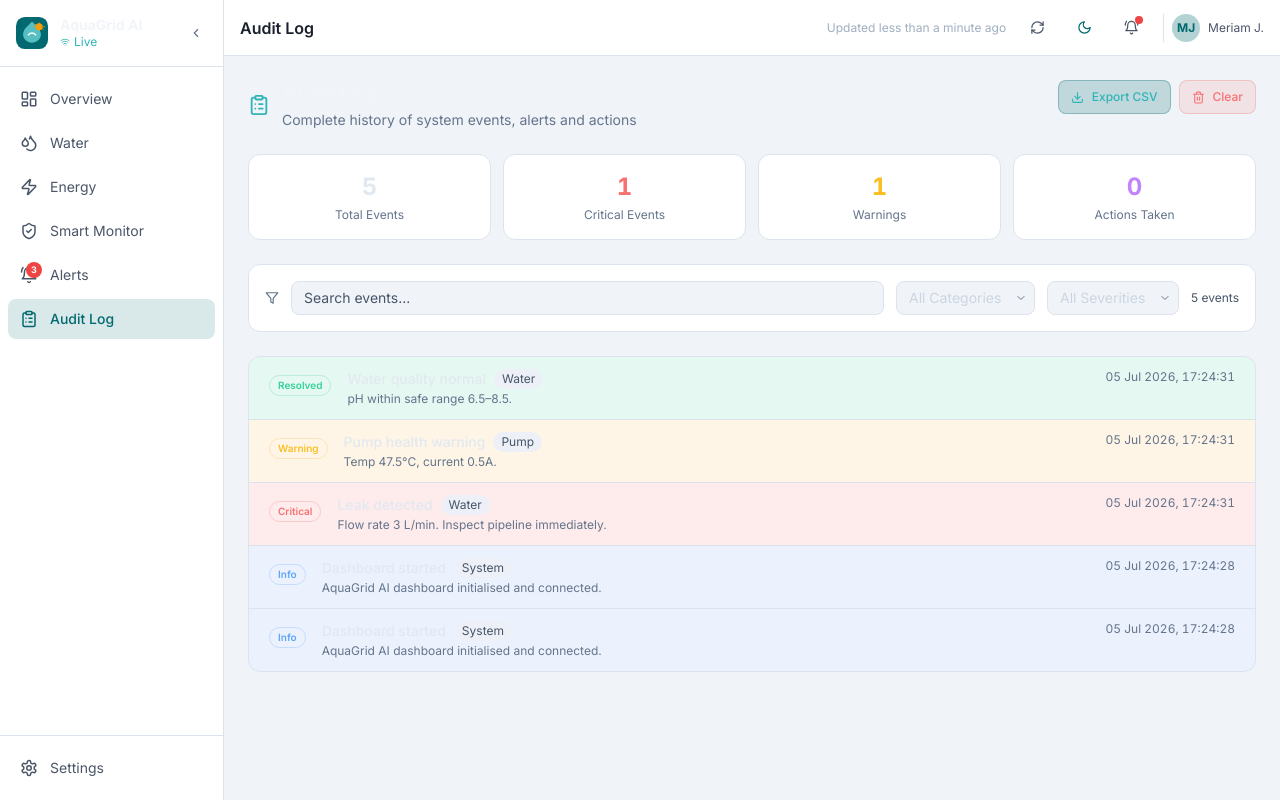
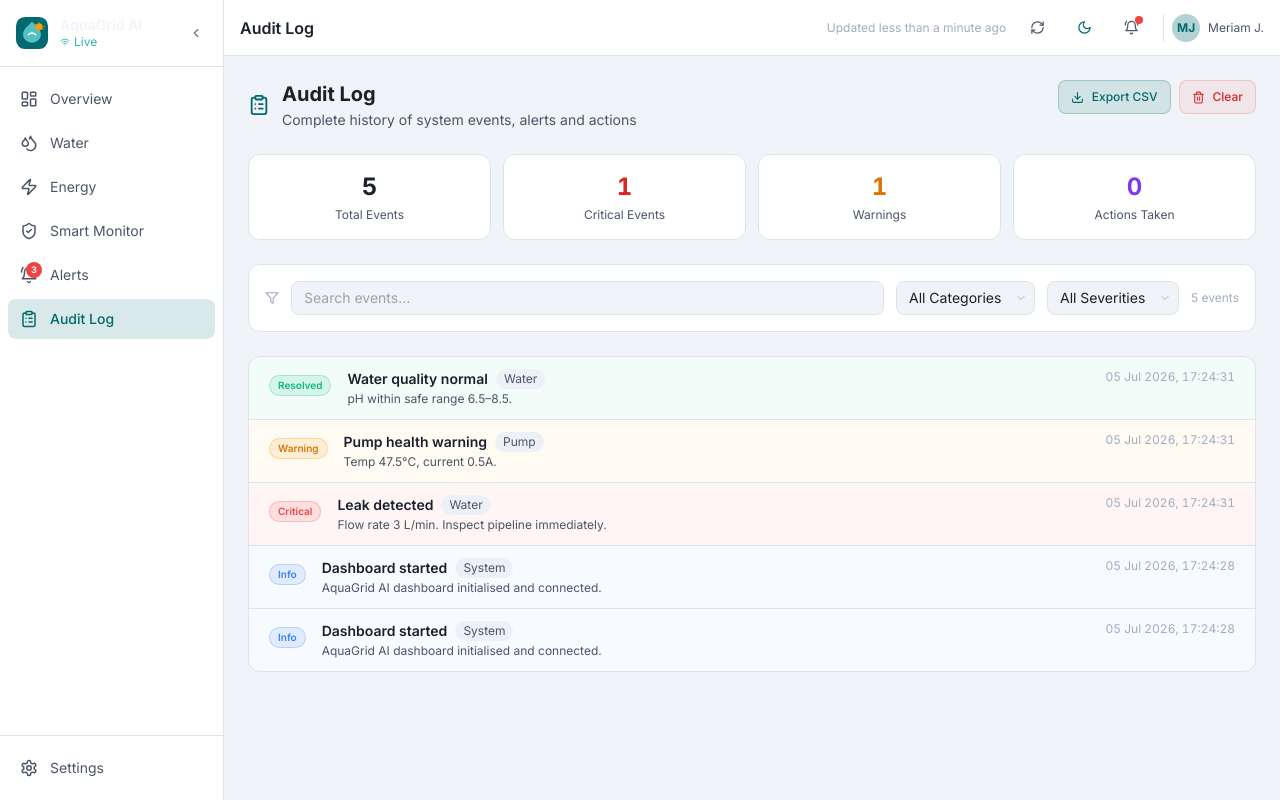
Before and after one commit to meriamjadoui/AquaGrid-AI, a React (Vite) app in the folder dashboard/: page /audit in a window 1280 px wide. Built offline with nearby package versions, Linux system fonts and the light colour scheme.

Commit message:
fix: AuditPage full light/dark theme compliance — CSS vars, readable titles, soft row tints

```diff
--- a/dashboard/src/pages/AuditPage.jsx
+++ b/dashboard/src/pages/AuditPage.jsx
@@ -1,6 +1,7 @@
 import React, { useState, useMemo } from 'react'
 import { ClipboardList, Filter, Download, Trash2, ChevronDown } from 'lucide-react'
 import useAuditLog, { SEVERITY, CATEGORY } from '../store/useAuditLog'
+import useStore from '../store/useStore'
 
 const ALL = 'All'
 
@@ -29,8 +30,18 @@ function downloadCSV(events) {
   a.click()
 }
 
+// KPI card colour config — theme-aware via inline style
+const KPI_COLORS = [
+  { label: 'Total Events',    key: 'total',    light: '#1a202c', dark: '#e2e8f0'  },
+  { label: 'Critical Events', key: 'critical', light: '#dc2626', dark: '#f87171'  },
+  { label: 'Warnings',        key: 'warning',  light: '#d97706', dark: '#fbbf24'  },
+  { label: 'Actions Taken',   key: 'action',   light: '#7c3aed', dark: '#a78bfa'  },
+]
+
 export default function AuditPage() {
   const { events, clearLog } = useAuditLog()
+  const theme = useStore(s => s.theme)
+  const isDark = theme === 'dark'
 
   const [filterCategory, setFilterCategory] = useState(ALL)
   const [filterSeverity, setFilterSeverity] = useState(ALL)
@@ -50,135 +61,192 @@ export default function AuditPage() {
 
   const totalPages = Math.max(1, Math.ceil(filtered.length / PER_PAGE))
   const paginated  = filtered.slice((page - 1) * PER_PAGE, page * PER_PAGE)
+  const setFilter  = (fn, val) => { fn(val); setPage(1) }
 
-  // Reset page when filters change
-  const setFilter = (fn, val) => { fn(val); setPage(1) }
-
-  // Summary counts
   const counts = useMemo(() => ({
+    total:    events.length,
     critical: events.filter(e => e.severity === 'critical').length,
     warning:  events.filter(e => e.severity === 'warning').length,
     action:   events.filter(e => e.severity === 'action').length,
-    total:    events.length,
   }), [events])
+
+  // Reusable theme-aware colour shortcuts
+  const text        = 'var(--color-text)'
+  const textMuted   = 'var(--color-text-muted)'
+  const textFaint   = 'var(--color-text-faint)'
+  const surfaceBg   = 'var(--color-surface-bg)'
+  const surfaceBorder = 'var(--color-surface-border)'
+  const surfaceHover  = 'var(--color-surface-hover)'
+  const surfaceOffset = 'var(--color-surface-offset)'
 
   return (
     <div className="space-y-6">
-      {/* Header */}
+
+      {/* ── Header ── */}
       <div className="flex items-start justify-between gap-4">
         <div className="flex items-center gap-3">
-          <ClipboardList size={22} className="text-primary-400" />
+          <ClipboardList size={22} className="text-primary-500" />
           <div>
-            <h2 className="text-xl font-bold text-slate-100">Audit Log</h2>
-            <p className="text-sm text-slate-500 mt-0.5">Complete history of system events, alerts and actions</p>
+            <h2 className="text-xl font-bold" style={{ color: text }}>Audit Log</h2>
+            <p className="text-sm mt-0.5" style={{ color: textMuted }}>
+              Complete history of system events, alerts and actions
+            </p>
           </div>
         </div>
         <div className="flex gap-2">
           <button
             onClick={() => downloadCSV(filtered)}
-            className="inline-flex items-center gap-2 px-3 py-2 rounded-lg text-xs font-medium bg-primary-500/20 text-primary-400 border border-primary-500/30 hover:bg-primary-500/30 transition-colors"
+            className="inline-flex items-center gap-2 px-3 py-2 rounded-lg text-xs font-medium transition-colors"
+            style={{
+              background: 'rgba(1,105,111,0.12)',
+              color: isDark ? '#2fb4b8' : '#01696f',
+              border: '1px solid rgba(1,105,111,0.25)',
+            }}
           >
             <Download size={13} /> Export CSV
           </button>
           <button
             onClick={clearLog}
-            className="inline-flex items-center gap-2 px-3 py-2 rounded-lg text-xs font-medium bg-red-500/10 text-red-400 border border-red-500/20 hover:bg-red-500/20 transition-colors"
+            className="inline-flex items-center gap-2 px-3 py-2 rounded-lg text-xs font-medium transition-colors"
+            style={{
+              background: 'rgba(239,68,68,0.08)',
+              color: isDark ? '#f87171' : '#dc2626',
+              border: '1px solid rgba(239,68,68,0.20)',
+            }}
           >
             <Trash2 size={13} /> Clear
           </button>
         </div>
       </div>
 
-      {/* Summary KPIs */}
+      {/* ── KPI cards ── */}
       <div className="grid grid-cols-2 sm:grid-cols-4 gap-3">
-        {[
-          { label: 'Total Events',    value: counts.total,    color: 'text-slate-200'   },
-          { label: 'Critical Events', value: counts.critical, color: 'text-red-400'     },
-          { label: 'Warnings',        value: counts.warning,  color: 'text-amber-400'   },
-          { label: 'Actions Taken',   value: counts.action,   color: 'text-purple-400'  },
-        ].map(k => (
+        {KPI_COLORS.map(k => (
           <div key={k.label} className="card text-center py-4">
-            <p className={`text-2xl font-bold data-value ${k.color}`}>{k.value}</p>
-            <p className="text-xs text-slate-500 mt-1">{k.label}</p>
+            <p
+              className="text-2xl font-bold data-value"
+              style={{ color: isDark ? k.dark : k.light }}
+            >
+              {counts[k.key]}
+            </p>
+            <p className="text-xs mt-1" style={{ color: textMuted }}>{k.label}</p>
           </div>
         ))}
       </div>
 
-      {/* Filters */}
+      {/* ── Filters ── */}
       <div className="card">
         <div className="flex flex-wrap gap-3 items-center">
-          <Filter size={14} className="text-slate-500 shrink-0" />
+          <Filter size={14} style={{ color: textFaint }} className="shrink-0" />
 
-          {/* Search */}
           <input
             type="text"
             placeholder="Search events..."
             value={search}
             onChange={e => setFilter(setSearch, e.target.value)}
-            className="flex-1 min-w-[160px] bg-surface-bg border border-surface-border rounded-lg px-3 py-1.5 text-sm text-slate-200 placeholder-slate-600 focus:outline-none focus:border-primary-500"
+            className="flex-1 min-w-[160px] rounded-lg px-3 py-1.5 text-sm focus:outline-none transition-colors"
+            style={{
+              background: surfaceBg,
+              border: `1px solid ${surfaceBorder}`,
+              color: text,
+            }}
           />
 
-          {/* Category filter */}
+          {/* Category */}
           <div className="relative">
             <select
               value={filterCategory}
               onChange={e => setFilter(setFilterCategory, e.target.value)}
-              className="appearance-none bg-surface-bg border border-surface-border rounded-lg pl-3 pr-8 py-1.5 text-sm text-slate-300 focus:outline-none focus:border-primary-500 cursor-pointer"
+              className="appearance-none rounded-lg pl-3 pr-8 py-1.5 text-sm focus:outline-none cursor-pointer"
+              style={{ background: surfaceBg, border: `1px solid ${surfaceBorder}`, color: text }}
             >
               <option value={ALL}>All Categories</option>
               {Object.values(CATEGORY).map(c => <option key={c} value={c}>{c}</option>)}
             </select>
-            <ChevronDown size={12} className="absolute right-2 top-1/2 -translate-y-1/2 text-slate-500 pointer-events-none" />
+            <ChevronDown size={12} className="absolute right-2 top-1/2 -translate-y-1/2 pointer-events-none" style={{ color: textFaint }} />
           </div>
 
-          {/* Severity filter */}
+          {/* Severity */}
           <div className="relative">
             <select
               value={filterSeverity}
               onChange={e => setFilter(setFilterSeverity, e.target.value)}
-              className="appearance-none bg-surface-bg border border-surface-border rounded-lg pl-3 pr-8 py-1.5 text-sm text-slate-300 focus:outline-none focus:border-primary-500 cursor-pointer"
+              className="appearance-none rounded-lg pl-3 pr-8 py-1.5 text-sm focus:outline-none cursor-pointer"
+              style={{ background: surfaceBg, border: `1px solid ${surfaceBorder}`, color: text }}
             >
               <option value={ALL}>All Severities</option>
               {Object.entries(SEVERITY).map(([k, v]) => <option key={k} value={k}>{v.label}</option>)}
             </select>
-            <ChevronDown size={12} className="absolute right-2 top-1/2 -translate-y-1/2 text-slate-500 pointer-events-none" />
+            <ChevronDown size={12} className="absolute right-2 top-1/2 -translate-y-1/2 pointer-events-none" style={{ color: textFaint }} />
           </div>
 
-          <span className="ml-auto text-xs text-slate-600">{filtered.length} event{filtered.length !== 1 ? 's' : ''}</span>
+          <span className="ml-auto text-xs" style={{ color: textFaint }}>
+            {filtered.length} event{filtered.length !== 1 ? 's' : ''}
+          </span>
         </div>
       </div>
 
-      {/* Event table */}
+      {/* ── Event list ── */}
       <div className="card p-0 overflow-hidden">
         {paginated.length === 0 ? (
-          <div className="flex flex-col items-center justify-center py-16 text-slate-600">
-            <ClipboardList size={32} className="mb-3 opacity-40" />
+          <div className="flex flex-col items-center justify-center py-16" style={{ color: textMuted }}>
+            <ClipboardList size={32} className="mb-3 opacity-30" />
             <p className="text-sm">No events match your filters</p>
-            <p className="text-xs mt-1">Events are recorded automatically as the system runs</p>
+            <p className="text-xs mt-1" style={{ color: textFaint }}>Events are recorded automatically as the system runs</p>
           </div>
         ) : (
-          <div className="divide-y divide-surface-border">
-            {paginated.map(e => {
-              const sev = SEVERITY[e.severity] ?? SEVERITY.info
+          <div>
+            {paginated.map((e, idx) => {
+              const sev   = SEVERITY[e.severity] ?? SEVERITY.info
+              const rowBg = isDark ? sev.rowDark : sev.rowLight
+              const isLast = idx === paginated.length - 1
+
               return (
-                <div key={e.id} className={`flex gap-4 px-5 py-3 hover:bg-surface-hover transition-colors ${sev.bg}`}>
+                <div
+                  key={e.id}
+                  className="flex gap-4 px-5 py-3 transition-colors"
+                  style={{
+                    background: rowBg,
+                    borderBottom: isLast ? 'none' : `1px solid ${surfaceBorder}`,
+                  }}
+                  onMouseEnter={ev => ev.currentTarget.style.background = surfaceHover}
+                  onMouseLeave={ev => ev.currentTarget.style.background = rowBg}
+                >
                   {/* Severity pill */}
                   <div className="shrink-0 pt-0.5">
-                    <span className={`inline-block text-[10px] font-semibold px-2 py-0.5 rounded-full border ${sev.color} ${sev.border} bg-transparent`}>
+                    <span
+                      className="inline-block text-[10px] font-semibold px-2 py-0.5 rounded-full"
+                      style={{
+                        background:  sev.pillBg,
+                        color:       sev.pillColor,
+                        border:      `1px solid ${sev.pillBorder}`,
+                      }}
+                    >
                       {sev.label}
                     </span>
                   </div>
+
                   {/* Content */}
                   <div className="flex-1 min-w-0">
                     <div className="flex items-center gap-2 flex-wrap">
-                      <span className="text-sm font-medium text-slate-200">{e.title}</span>
-                      <span className="text-xs text-slate-600 bg-surface-offset px-2 py-0.5 rounded-full">{e.category}</span>
+                      <span className="text-sm font-semibold" style={{ color: text }}>{e.title}</span>
+                      <span
+                        className="text-xs px-2 py-0.5 rounded-full"
+                        style={{ background: surfaceOffset, color: textMuted }}
+                      >
+                        {e.category}
+                      </span>
                     </div>
-                    {e.detail && <p className="text-xs text-slate-500 mt-0.5 truncate">{e.detail}</p>}
+                    {e.detail && (
+                      <p className="text-xs mt-0.5 truncate" style={{ color: textMuted }}>{e.detail}</p>
+                    )}
                   </div>
+
                   {/* Timestamp */}
                   <div className="shrink-0 text-right">
-                    <p className="text-xs text-slate-500 tabular-nums whitespace-nowrap">{fmt(e.timestamp)}</p>
+                    <p className="text-xs tabular-nums whitespace-nowrap" style={{ color: textFaint }}>
+                      {fmt(e.timestamp)}
+                    </p>
                   </div>
                 </div>
               )
@@ -187,21 +255,23 @@ export default function AuditPage() {
         )}
       </div>
 
-      {/* Pagination */}
+      {/* ── Pagination ── */}
       {totalPages > 1 && (
         <div className="flex items-center justify-center gap-2">
           <button
             disabled={page === 1}
             onClick={() => setPage(p => p - 1)}
-            className="px-3 py-1.5 rounded-lg text-xs text-slate-400 border border-surface-border hover:bg-surface-hover disabled:opacity-30 disabled:cursor-not-allowed transition-colors"
+            className="px-3 py-1.5 rounded-lg text-xs transition-colors disabled:opacity-30 disabled:cursor-not-allowed"
+            style={{ color: textMuted, border: `1px solid ${surfaceBorder}` }}
           >
             Previous
           </button>
-          <span className="text-xs text-slate-500">{page} / {totalPages}</span>
+          <span className="text-xs" style={{ color: textFaint }}>{page} / {totalPages}</span>
           <button
             disabled={page === totalPages}
             onClick={() => setPage(p => p + 1)}
-            className="px-3 py-1.5 rounded-lg text-xs text-slate-400 border border-surface-border hover:bg-surface-hover disabled:opacity-30 disabled:cursor-not-allowed transition-colors"
+            className="px-3 py-1.5 rounded-lg text-xs transition-colors disabled:opacity-30 disabled:cursor-not-allowed"
+            style={{ color: textMuted, border: `1px solid ${surfaceBorder}` }}
           >
             Next
           </button>
--- a/dashboard/src/store/useAuditLog.js
+++ b/dashboard/src/store/useAuditLog.js
@@ -1,19 +1,49 @@
-// ─── AquaGrid AI — Audit Log Store ────────────────────────────────────────────
-// Records every significant event that happens in the system:
-//   - Alerts fired (leak, battery, pump, water quality, etc.)
-//   - Pump turned ON / OFF
-//   - Manual sensor refresh
-//   - Settings changes (future)
-//
-// Each event has: id, timestamp, category, severity, title, detail
+// AquaGrid AI — Audit Log Store
 import { create } from 'zustand'
 
 export const SEVERITY = {
-  critical: { label: 'Critical', color: 'text-red-400',    bg: 'bg-red-500/10',    border: 'border-red-500/20'    },
-  warning:  { label: 'Warning',  color: 'text-amber-400',  bg: 'bg-amber-500/10',  border: 'border-amber-500/20'  },
-  info:     { label: 'Info',     color: 'text-blue-400',   bg: 'bg-blue-500/10',   border: 'border-blue-500/20'   },
-  ok:       { label: 'Resolved', color: 'text-emerald-400',bg: 'bg-emerald-500/10',border: 'border-emerald-500/20'},
-  action:   { label: 'Action',   color: 'text-purple-400', bg: 'bg-purple-500/10', border: 'border-purple-500/20' },
+  critical: {
+    label:  'Critical',
+    // row tint — very subtle, works in both light + dark
+    rowDark:  'rgba(239,68,68,0.06)',
+    rowLight: 'rgba(239,68,68,0.05)',
+    // pill styles use inline style so they're theme-independent
+    pillBg:     'rgba(239,68,68,0.12)',
+    pillColor:  '#ef4444',
+    pillBorder: 'rgba(239,68,68,0.25)',
+  },
+  warning: {
+    label:    'Warning',
+    rowDark:  'rgba(245,158,11,0.06)',
+    rowLight: 'rgba(245,158,11,0.05)',
+    pillBg:     'rgba(245,158,11,0.12)',
+    pillColor:  '#d97706',
+    pillBorder: 'rgba(245,158,11,0.30)',
+  },
+  info: {
+    label:    'Info',
+    rowDark:  'rgba(59,130,246,0.06)',
+    rowLight: 'rgba(59,130,246,0.04)',
+    pillBg:     'rgba(59,130,246,0.12)',
+    pillColor:  '#3b82f6',
+    pillBorder: 'rgba(59,130,246,0.25)',
+  },
+  ok: {
+    label:    'Resolved',
+    rowDark:  'rgba(16,185,129,0.06)',
+    rowLight: 'rgba(16,185,129,0.05)',
+    pillBg:     'rgba(16,185,129,0.12)',
+    pillColor:  '#10b981',
+    pillBorder: 'rgba(16,185,129,0.25)',
+  },
+  action: {
+    label:    'Action',
+    rowDark:  'rgba(139,92,246,0.06)',
+    rowLight: 'rgba(139,92,246,0.04)',
+    pillBg:     'rgba(139,92,246,0.12)',
+    pillColor:  '#8b5cf6',
+    pillBorder: 'rgba(139,92,246,0.25)',
+  },
 }
 
 export const CATEGORY = {
@@ -26,11 +56,8 @@ export const CATEGORY = {
 
 const MAX_EVENTS = 500
 
-const useAuditLog = create((set, get) => ({
+const useAuditLog = create((set) => ({
   events: [],
-
-  // Record a new audit event
-  // params: { category, severity, title, detail }
   record: ({ category, severity, title, detail = '' }) => {
     const event = {
       id:        Date.now() + Math.random(),
@@ -40,11 +67,8 @@ const useAuditLog = create((set, get) => ({
       title,
       detail,
     }
-    set(s => ({
-      events: [event, ...s.events].slice(0, MAX_EVENTS)
-    }))
+    set(s => ({ events: [event, ...s.events].slice(0, MAX_EVENTS) }))
   },
-
   clearLog: () => set({ events: [] }),
 }))
 
```
